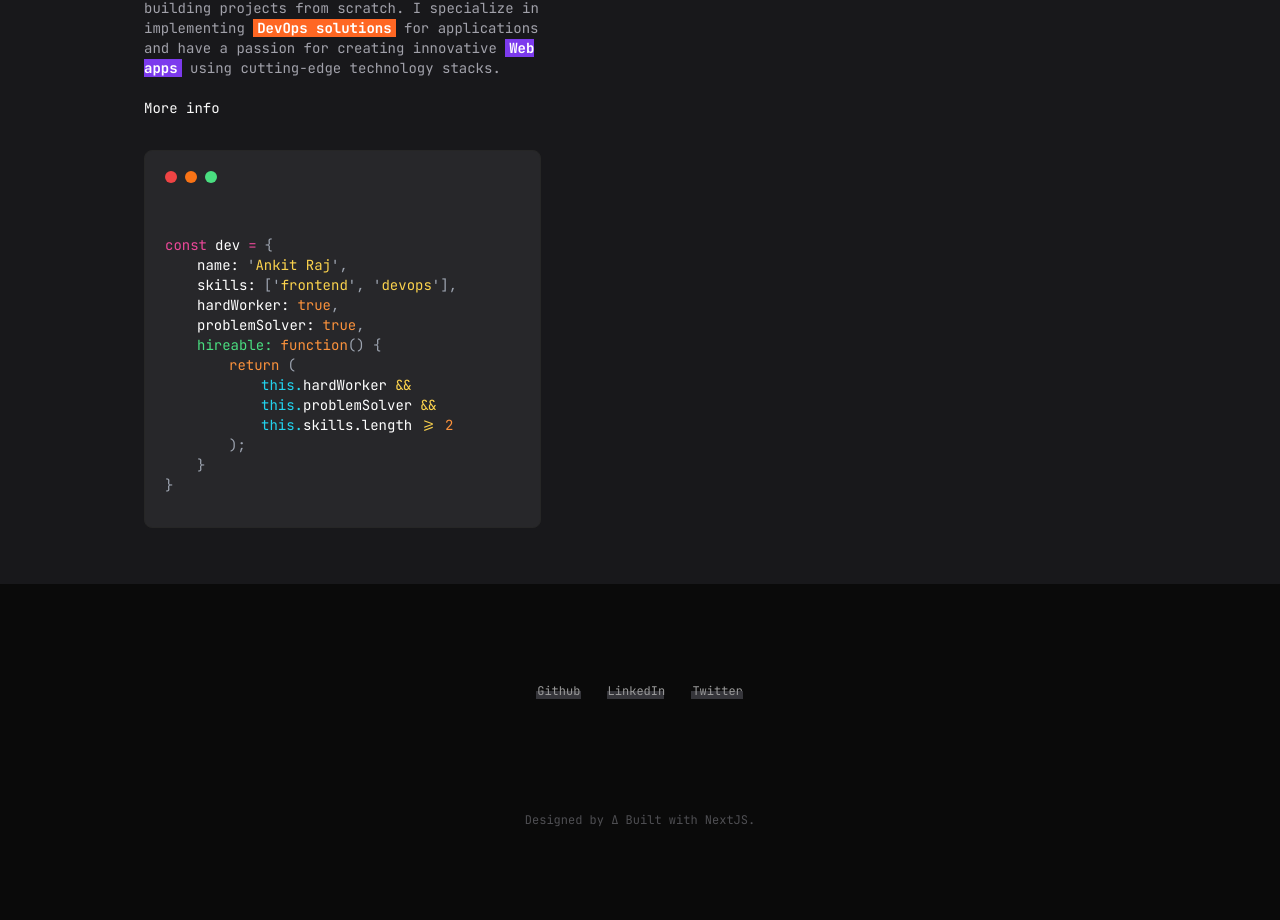
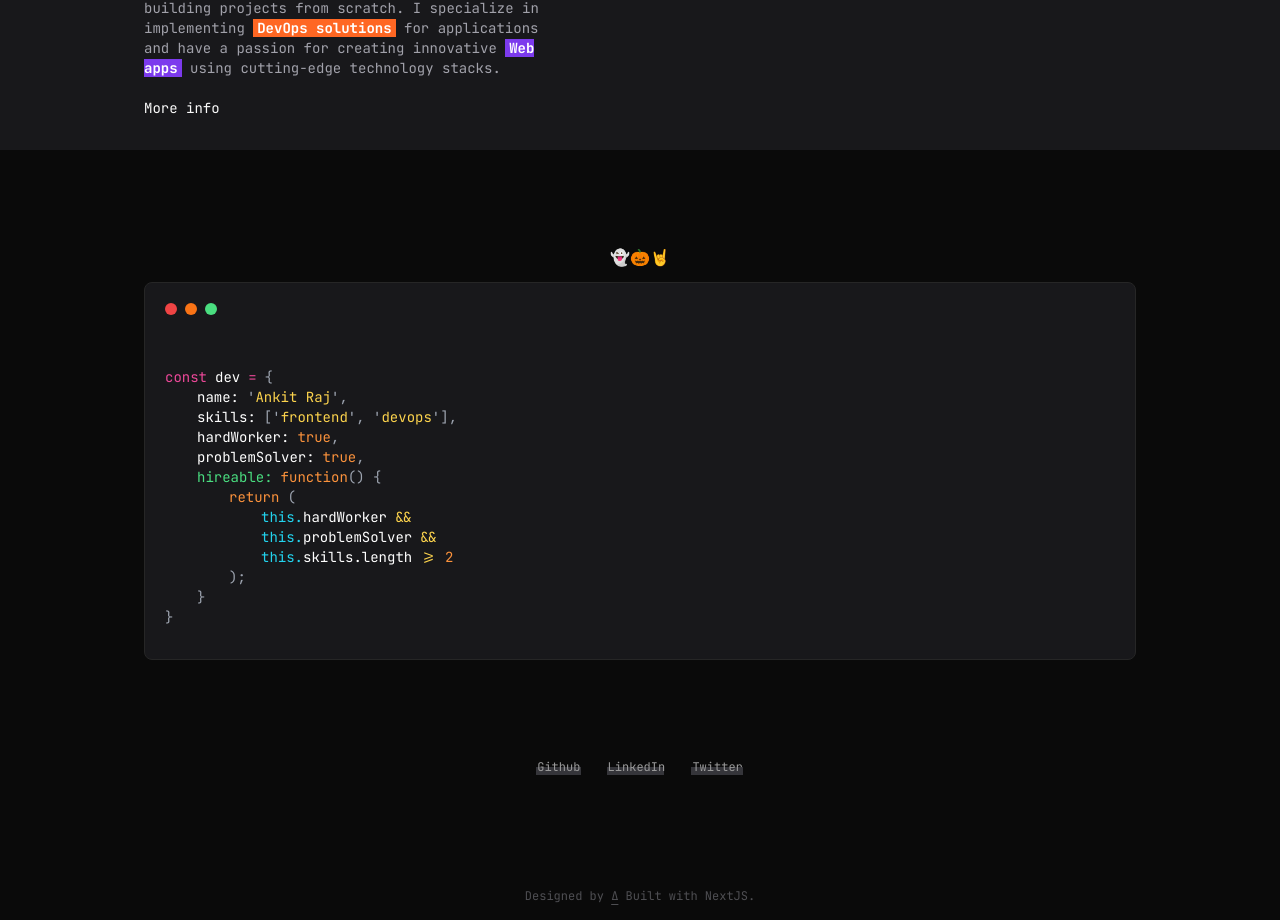
Before and after one commit to ankitrajxd/personal-portfolio, a Next.js app: page / in a window 1280 px wide. Shown: the part 2227-3147 px from the top of the page. Before the commit the page ends 3071 px from the top, so only its background shows below. Built offline with nearby package versions, Linux system fonts and the light colour scheme.

Commit message:
fixed something

```diff
--- a/app/components/CodeBlock.tsx
+++ b/app/components/CodeBlock.tsx
@@ -2,7 +2,7 @@
 
 const CodeBlock = () => {
   return (
-    <div className="bg-zinc-800 rounded-lg select-none border border-blue-850 relative text-sm">
+    <div className="bg-zinc-900 rounded-lg select-none border border-blue-850 relative text-sm">
       <div className="px-5 py-5">
         <div className="flex flex-row space-x-2">
           <div className="rounded-full bg-red-500 w-3 h-3"></div>
--- a/app/layout.tsx
+++ b/app/layout.tsx
@@ -50,7 +50,16 @@ export default function RootLayout({
             <AOSWrapper>{children}</AOSWrapper>
             <div className="text-center font-jetbrains text-xs opacity-45 my-4 text-zinc-600 dark:text-zinc-400">
               {/* <p>Copyright &copy; 2024 Ankit raj. All Rights Reserved. </p> */}
-              <p>Designed by Δ Built with NextJS.</p>
+              <p>
+                Designed by{" "}
+                <a
+                  className="underline underline-offset-4"
+                  href="https://github.com/ankitrajxd"
+                >
+                  Δ
+                </a>{" "}
+                Built with NextJS.
+              </p>
             </div>
           </ThemeProvider>
         </AnimatedDiv>
--- a/app/page.tsx
+++ b/app/page.tsx
@@ -39,15 +39,17 @@ export default function Home() {
       <div className="dark:bg-zinc-900 relative  bg-[#f9fafb] px-[1.5rem] gap-y-11 py-[2rem] md:py-[2rem] lg:px-[9rem] my-[6rem] flex flex-col gap-8">
         <div data-aos="fade-right" className="md:w-[40%]">
           <About />
-          <div className="my-6 mt-8">
+          {/* <div className="my-6 mt-8">
             <CodeBlock />
-          </div>
+          </div> */}
         </div>
       </div>
 
-      {/* <div className="px-[1rem] md:px-[9rem] my-[6rem]  ">
+      <div className="px-[1rem] md:px-[9rem] my-[6rem]  ">
+        <p className="text-center my-3">👻🎃🤘</p>
         <CodeBlock />
-      </div> */}
+      </div>
+
       <div className="px-[1rem] md:px-[9rem] my-[6rem]  ">
         <Footer />
       </div>
```
